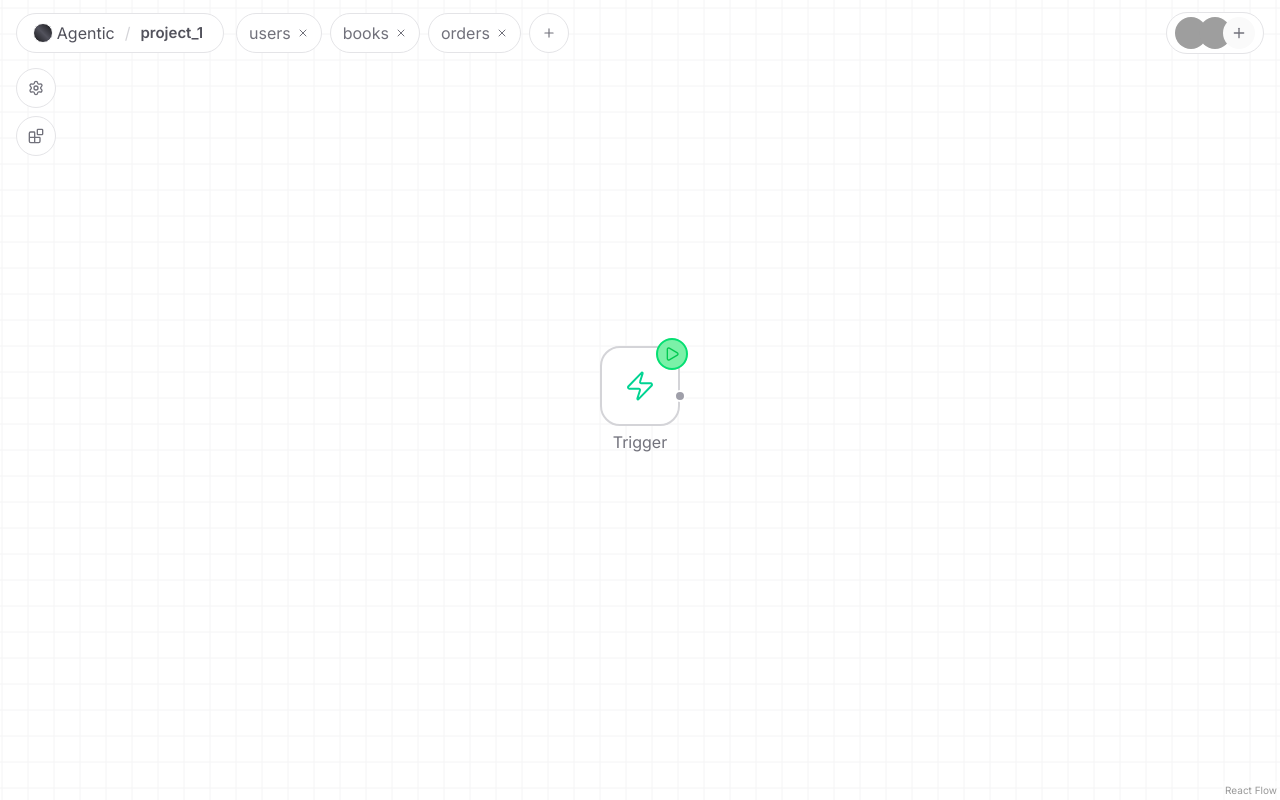
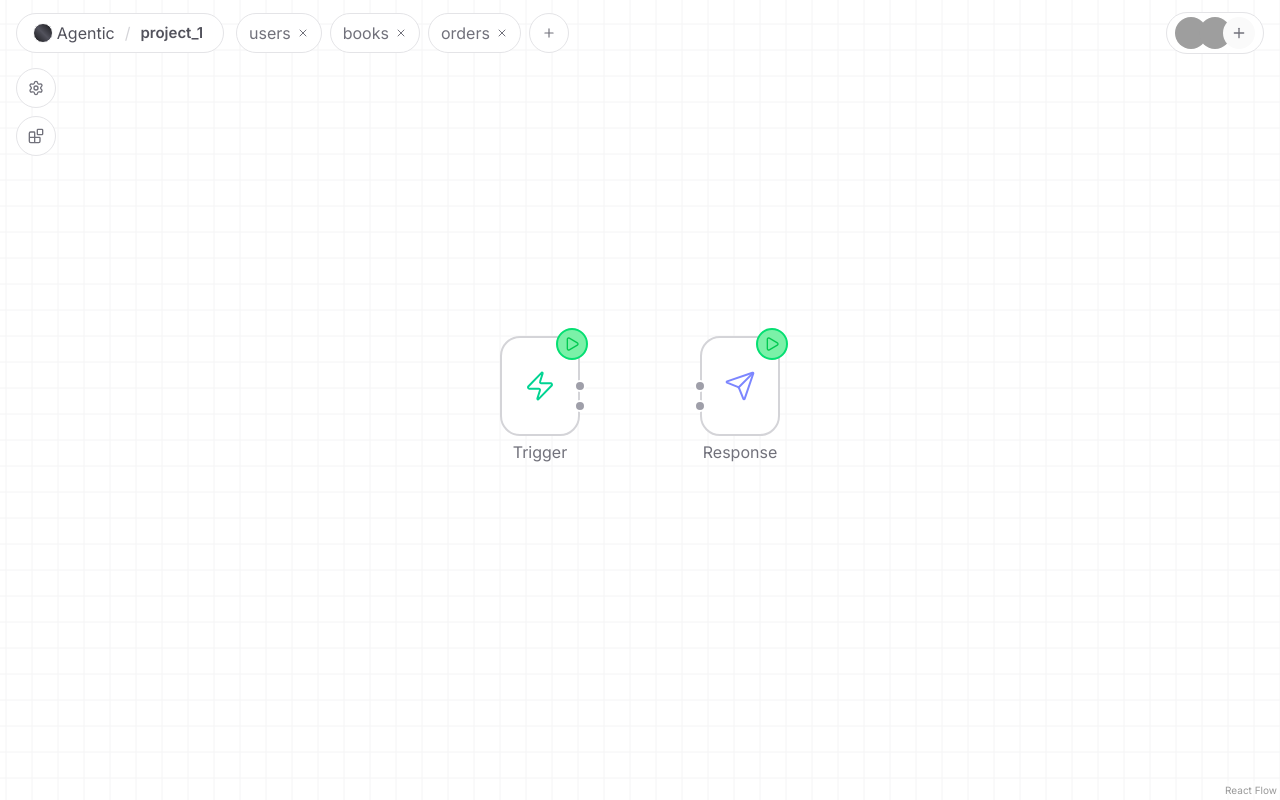
Before and after one commit to Gaurav-Gali/agentic-frontend, a Next.js app: page /projects/1 in a window 1280 px wide. Built offline with nearby package versions, Linux system fonts and the light colour scheme; grey boxes are pictures that could not be loaded.

Commit message:
added automated flow animation based on data availability

```diff
--- a/components/Nodes/NodeEditor.tsx
+++ b/components/Nodes/NodeEditor.tsx
@@ -1,23 +1,21 @@
-// eslint-disable-next-line @typescript-eslint/ban-ts-comment
-// @ts-nocheck
-
 "use client";
 
-import React,{useCallback} from 'react';
+import React, { useCallback, useEffect } from "react";
+import {
+    ReactFlow,
+    ReactFlowProvider,
+    applyNodeChanges,
+    applyEdgeChanges,
+    Background,
+} from "@xyflow/react";
+import "@xyflow/react/dist/style.css";
 
-import {
-    ReactFlow, ReactFlowProvider, applyNodeChanges, applyEdgeChanges, Background
-} from '@xyflow/react';
-import '@xyflow/react/dist/style.css';
-
-import {EditorNodeTypes} from "@/types/EditorNodeTypes";
-import {useAtom} from "jotai";
-import {NodeType} from "@/types/NodeType";
-import {EdgesAtom, NodesAtom} from "@/store/Nodes/NodesAndEdgesStore";
-import {EdgeType} from "@/types/EdgeType";
-
-import {SelectedNodeAtom} from "@/store/Nodes/SelectedNode";
-
+import { EditorNodeTypes } from "@/types/EditorNodeTypes";
+import { useAtom } from "jotai";
+import { NodeType } from "@/types/NodeType";
+import { EdgesAtom, NodesAtom } from "@/store/Nodes/NodesAndEdgesStore";
+import { EdgeType } from "@/types/EdgeType";
+import { SelectedNodeAtom } from "@/store/Nodes/SelectedNode";
 import { v4 as uuidv4 } from "uuid";
 
 export default function App() {
@@ -25,34 +23,75 @@ export default function App() {
     const [edges, setEdges] = useAtom<EdgeType[]>(EdgesAtom);
     const [selectedNode, setSelectedNode] = useAtom(SelectedNodeAtom);
 
+    // --- React Flow Core Handlers ---
     const onNodesChange = useCallback(
-        (changes) => setNodes((nodesSnapshot) => applyNodeChanges(changes, nodesSnapshot)),
-        [],
+        (changes) =>
+            setNodes((nodesSnapshot) => applyNodeChanges(changes, nodesSnapshot)),
+        []
     );
 
     const onEdgesChange = useCallback(
-        (changes) => setEdges((edgesSnapshot) => applyEdgeChanges(changes, edgesSnapshot)),
-        [],
+        (changes) =>
+            setEdges((edgesSnapshot) => applyEdgeChanges(changes, edgesSnapshot)),
+        []
     );
 
-    const onConnect = useCallback((params) => {
-        const newEdge:EdgeType = {
-            id:uuidv4(),
-            source:params.source,
-            sourceHandle:params.sourceHandle,
-            target:params.target,
-            targetHandle:params.targetHandle,
-            label:"",
-            animated:true
-        };
+    // --- When connecting nodes ---
+    const onConnect = useCallback(
+        (params) => {
+            const sourceNode = nodes.find((n) => n.id === params.source);
 
-        setEdges((prevEdges) => [...prevEdges, newEdge]);
-    },[]);
+            const newEdge: EdgeType = {
+                id: uuidv4(),
+                source: params.source,
+                sourceHandle: params.sourceHandle,
+                target: params.target,
+                targetHandle: params.targetHandle,
+                label: "",
+                animated:
+                    !!sourceNode?.data && Object.keys(sourceNode.data).length > 0,
+            };
+
+            setEdges((prevEdges) => {
+                const existingEdgeIndex = prevEdges.findIndex(
+                    (e) => e.target === params.target && e.targetHandle === params.targetHandle
+                );
+
+                if (existingEdgeIndex !== -1) {
+                    const updatedEdges = [...prevEdges];
+                    updatedEdges[existingEdgeIndex] = newEdge;
+                    return updatedEdges;
+                }
+
+                return [...prevEdges, newEdge];
+            });
+        },
+        []
+    );
+
+    // --- Auto animate edges when node data changes ---
+    useEffect(() => {
+        setEdges((prevEdges) => {
+            return prevEdges.map((edge) => {
+                const sourceNode = nodes.find((n) => n.id === edge.source);
+                const shouldAnimate =
+                    !!sourceNode?.data && Object.keys(sourceNode.data).length > 0;
+                return { ...edge, animated: shouldAnimate };
+            });
+        });
+    }, [nodes, setEdges]);
 
     return (
-        <div onClick={() => setSelectedNode("")} style={{ width: '100vw', height: '100vh', position: 'relative' }}>
+        <div
+            onClick={() => setSelectedNode("")}
+            style={{ width: "100vw", height: "100vh", position: "relative" }}
+        >
             <ReactFlowProvider>
-                <Background gap={13} variant={"lines"} color="oklch(96.7% 0.001 286.375)" />
+                <Background
+                    gap={13}
+                    variant={"lines"}
+                    color="oklch(96.7% 0.001 286.375)"
+                />
                 <ReactFlow
                     nodeTypes={EditorNodeTypes}
                     nodes={nodes}
@@ -60,12 +99,9 @@ export default function App() {
                     onNodesChange={onNodesChange}
                     onEdgesChange={onEdgesChange}
                     onConnect={onConnect}
-                    onNodeClick={(event) => {
-                        event.stopPropagation();
-                    }}
+                    onNodeClick={(event) => event.stopPropagation()}
                     fitView
                 />
-                {/*<Controls/>*/}
             </ReactFlowProvider>
         </div>
     );
--- a/components/Nodes/NodeWrapper.tsx
+++ b/components/Nodes/NodeWrapper.tsx
@@ -7,26 +7,27 @@ import {cn} from "@/lib/utils";
 import {useAtom} from "jotai";
 import {SelectedNodeAtom} from "@/store/Nodes/SelectedNode";
 
-const NodeWrapper = ({children, nodeName, nodeId,sourceHandles, targetHandles}:{children:React.ReactNode, nodeName:string, nodeId:string,sourceHandles:HandleType[]|null, targetHandles:HandleType[]|null}) => {
+const NodeWrapper = ({children, nodeName, nodeId,sourceHandles, targetHandles, handleRun}:{children:React.ReactNode, nodeName:string, nodeId:string,sourceHandles:HandleType[]|null, targetHandles:HandleType[]|null, handleRun:()=>void}) => {
     const [running, setRunning] = useState<boolean>(false);
     const [executed, setExecuted] = useState<boolean>(false);
     const [selectedNode, setSelectedNode] = useAtom(SelectedNodeAtom);
 
-    const handleNodeRun = () => {
+    const handleNodeRun = async () => {
         setRunning(true);
         setExecuted(false);
 
-        setTimeout(() => {
-            setRunning(false);
-            setExecuted(true);
-        }, 1000);
+
+        await handleRun();
+
+        setRunning(false);
+        setExecuted(true);
     }
 
     const maxHandles = Math.max(sourceHandles?.length || 0, targetHandles?.length || 0);
     const minHeight = maxHandles > 0 ? 25 + maxHandles * 10 + 5 : 40;
 
     return (
-        <div onClick={() => setSelectedNode(nodeId)} className={"flex flex-col items-center justify-center gap-0.5"}>
+        <div onClick={() => setSelectedNode(nodeId)} className={"flex flex-col items-center w-fit justify-center gap-0.5"}>
             {/*Input Handles*/}
             {targetHandles?.map((handle:HandleType, index:number) => (
                 <Handle
--- /dev/null
+++ b/components/Nodes/response_group/ResponseNode.tsx
@@ -0,0 +1,27 @@
+import React from 'react';
+import {HandleType} from "@/types/HandleType";
+import NodeWrapper from "@/components/Nodes/NodeWrapper";
+import {Send} from "lucide-react";
+
+const ResponseNode = ({id}:{id:string}) => {
+    const targetHandles:HandleType[] = [
+        {
+            id:"trigger-output",
+            type:"target",
+        },
+        {
+            id:"trigger-output2",
+            type:"target",
+        },
+    ]
+
+    return (
+        <NodeWrapper nodeName={"Response"} nodeId={id} targetHandles={targetHandles} sourceHandles={null}>
+            <div>
+                <Send className={"text-indigo-400"} strokeWidth={1.5} size={16}/>
+            </div>
+        </NodeWrapper>
+    );
+};
+
+export default ResponseNode;
--- a/components/Nodes/trigger_group/TriggerNode.tsx
+++ b/components/Nodes/trigger_group/TriggerNode.tsx
@@ -2,17 +2,41 @@ import React from 'react';
 import NodeWrapper from "@/components/Nodes/NodeWrapper";
 import {Zap} from "lucide-react";
 import {HandleType} from "@/types/HandleType";
+import {useSetEdgeFlow} from "@/hooks/NodeActions/useSetEdgeFlow";
+import {useAtom} from "jotai";
+import {NodesAtom} from "@/store/Nodes/NodesAndEdgesStore";
+import {NodeType} from "@/types/NodeType";
 
 const TriggerNode = ({id}:{id:string}) => {
+    const [nodes, setNodes] = useAtom<NodeType[]>(NodesAtom);
+
     const sourceHandles:HandleType[] = [
         {
             id:"trigger-output",
             type:"source",
         },
+        {
+            id:"trigger-output2",
+            type:"source",
+        },
     ]
 
+    const setEdgeFlow = useSetEdgeFlow();
+
     return (
-        <NodeWrapper nodeName={"trigger"} nodeId={id} targetHandles={null} sourceHandles={sourceHandles}>
+        <NodeWrapper handleRun={() => {
+            // setEdgeFlow(id);
+            setNodes((prev) =>
+                prev.map((node) =>
+                    node.id === id
+                        ? { ...node, data: { ...node.data, key1: "value1" } }
+                        : node
+                )
+            );
+
+            console.log(nodes);
+
+        }} nodeName={"trigger"} nodeId={id} targetHandles={null} sourceHandles={sourceHandles}>
             <div>
                 <Zap className={"text-emerald-400"} strokeWidth={1.5} size={16}/>
             </div>
--- a/components/projects/NodeInfoBar.tsx
+++ b/components/projects/NodeInfoBar.tsx
@@ -4,7 +4,7 @@ import { cn } from "@/lib/utils";
 import { ChevronDown, ChevronUp, X } from "lucide-react";
 import {useAtom} from "jotai";
 import {SelectedNodeAtom} from "@/store/Nodes/SelectedNode";
-import {useFetchNode} from "@/actions/NodeActions/FetchNode";
+import {useFetchNode} from "@/hooks/NodeActions/FetchNode";
 import {NodeType} from "@/types/NodeType";
 
 export const NodeInfoBar = () => {
--- /dev/null
+++ b/hooks/NodeActions/useSetEdgeFlow.ts
@@ -0,0 +1,14 @@
+import {EdgeType} from "@/types/EdgeType";
+import {useAtom} from "jotai";
+import {EdgesAtom} from "@/store/Nodes/NodesAndEdgesStore";
+import {NodeType} from "@/types/NodeType";
+
+export const useSetEdgeFlow = () => {
+    const [edges, setEdges] = useAtom<EdgeType[]>(EdgesAtom);
+
+    function setEdgeFlow(nodeId:string) {
+        setEdges((prev) => prev.map((e) => e.source === nodeId ? {...e,animated:true} : e));
+    }
+
+    return setEdgeFlow;
+}
--- a/store/Nodes/NodesAndEdgesStore.ts
+++ b/store/Nodes/NodesAndEdgesStore.ts
@@ -13,6 +13,15 @@ export const NodesAtom = atom<NodeType[]>(
             type:"triggerNode",
             data:null
         },
+        {
+            id:"2",
+            position: {
+                x:100,
+                y:0
+            },
+            type:"resposeNode",
+            data:null
+        },
     ]
 );
 
--- a/types/EditorNodeTypes.ts
+++ b/types/EditorNodeTypes.ts
@@ -1,5 +1,7 @@
 import TriggerNode from "@/components/Nodes/trigger_group/TriggerNode";
+import ResponseNode from "@/components/Nodes/response_group/ResponseNode";
 
 export const EditorNodeTypes = {
-    'triggerNode': TriggerNode
+    'triggerNode': TriggerNode,
+    'resposeNode':ResponseNode,
 }
```
Also changed, not shown: hooks/NodeActions/FetchNode.ts (renamed from actions/NodeActions/FetchNode.ts).
